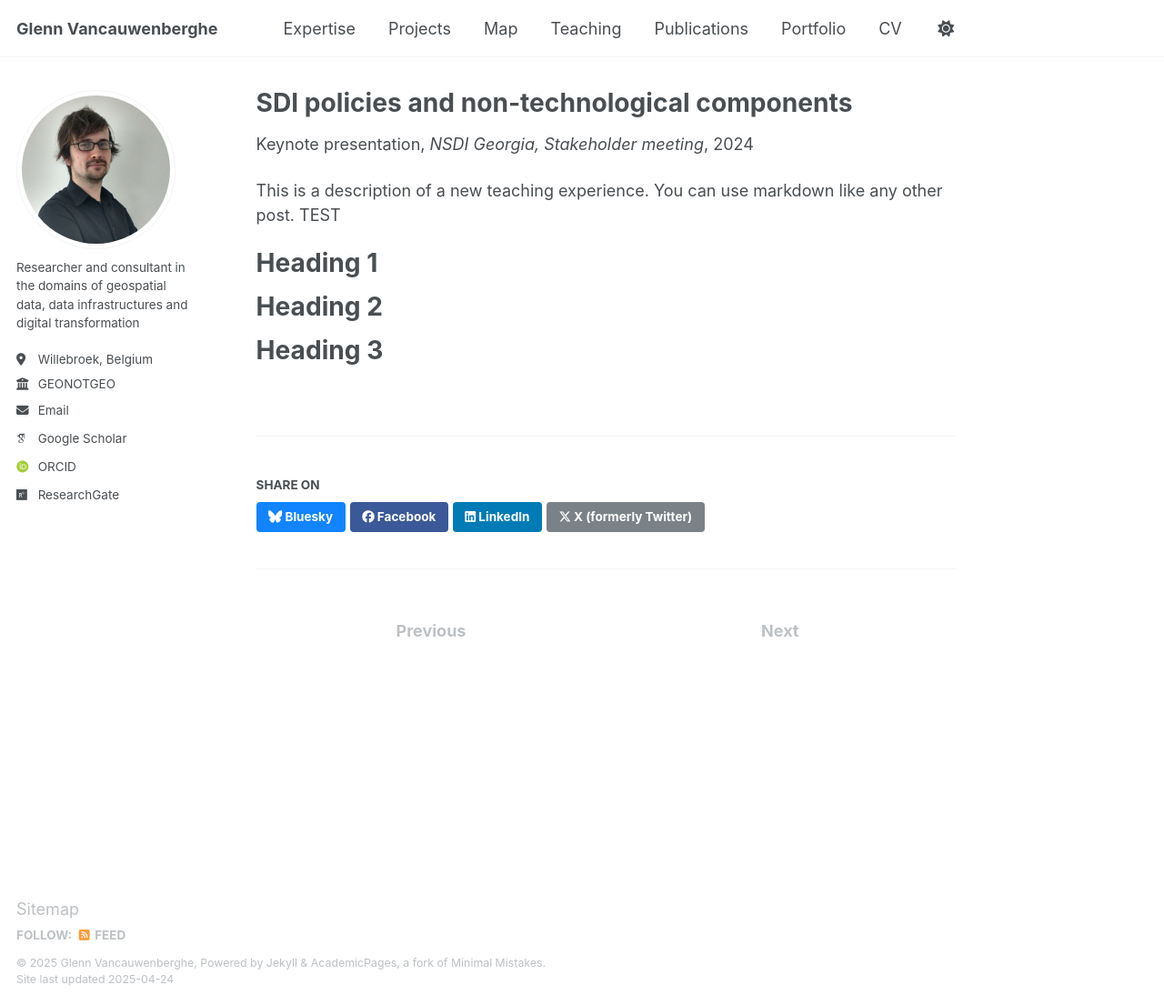
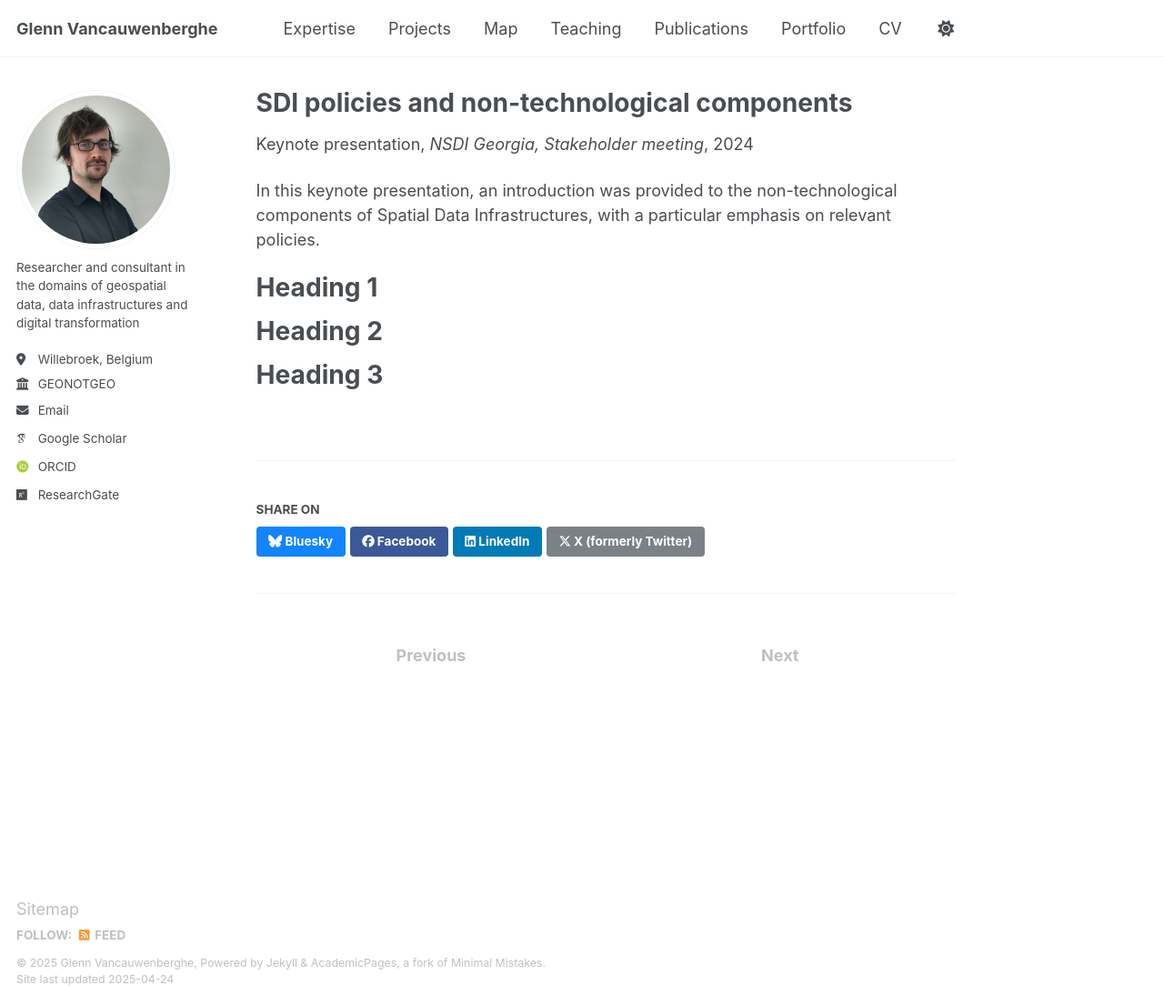
Before and after one commit to GVancauwenberghe/gvancauwenberghe.github.io, a Jekyll site: the page built from _teaching/2015-spring-teaching-2.md, in a window 1280 px wide and 1105 px high. Shown: the whole window at 91% size. Built offline with Jekyll 4.4.1, drawn with Linux system fonts in a browser that asks for light colours; some web fonts are replaced.

Commit message:
Update 2015-spring-teaching-2.md

```diff
--- a/_teaching/2015-spring-teaching-2.md
+++ b/_teaching/2015-spring-teaching-2.md
@@ -8,9 +8,7 @@ date: 2024-11-27
 location: "Tblisi, Georgia"
 ---
 
-
-This is a description of a new teaching experience. You can use markdown like any other post.
-TEST
+In this keynote presentation, an introduction was provided to the non-technological components of Spatial Data Infrastructures, with a particular emphasis on relevant policies.
 
 Heading 1
 ======
```
